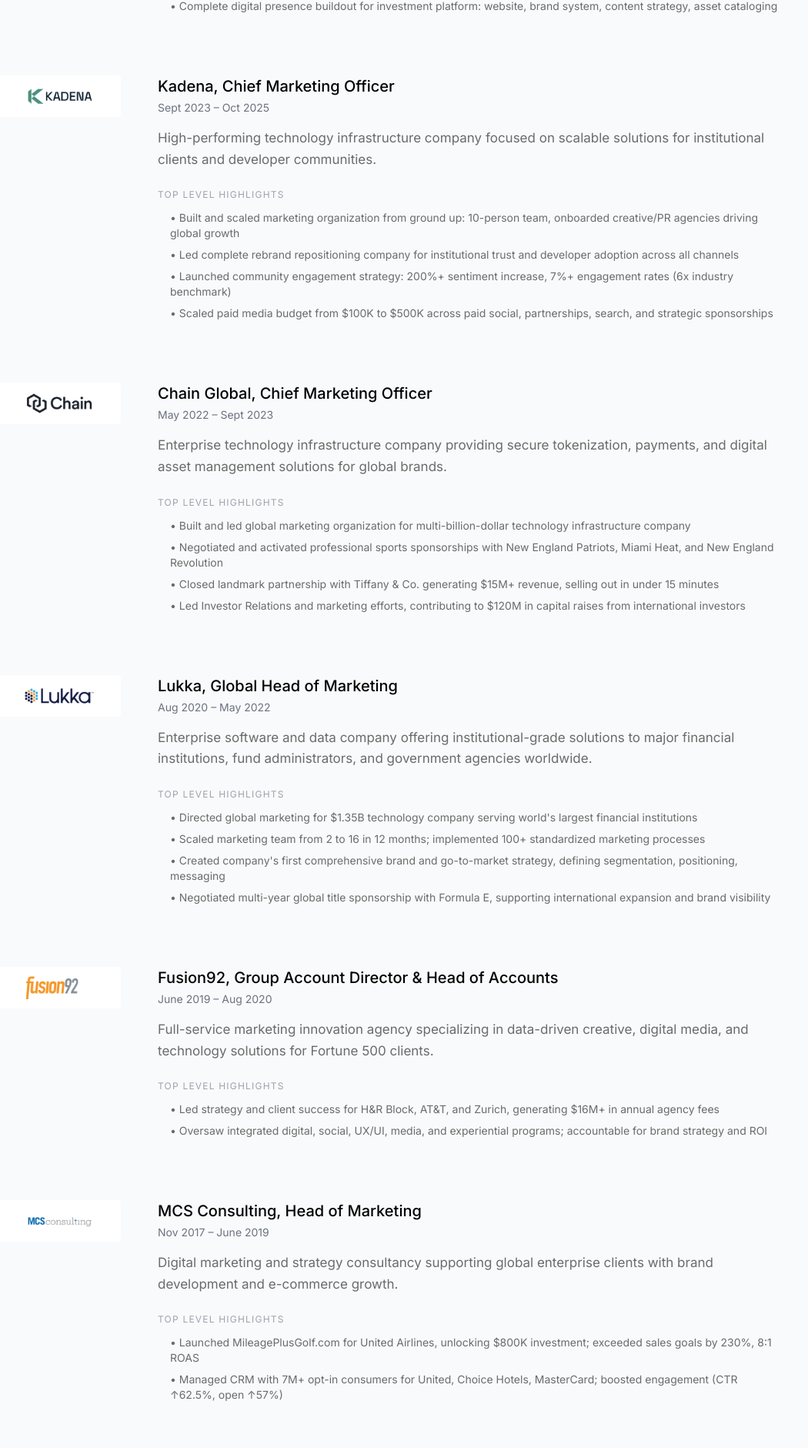
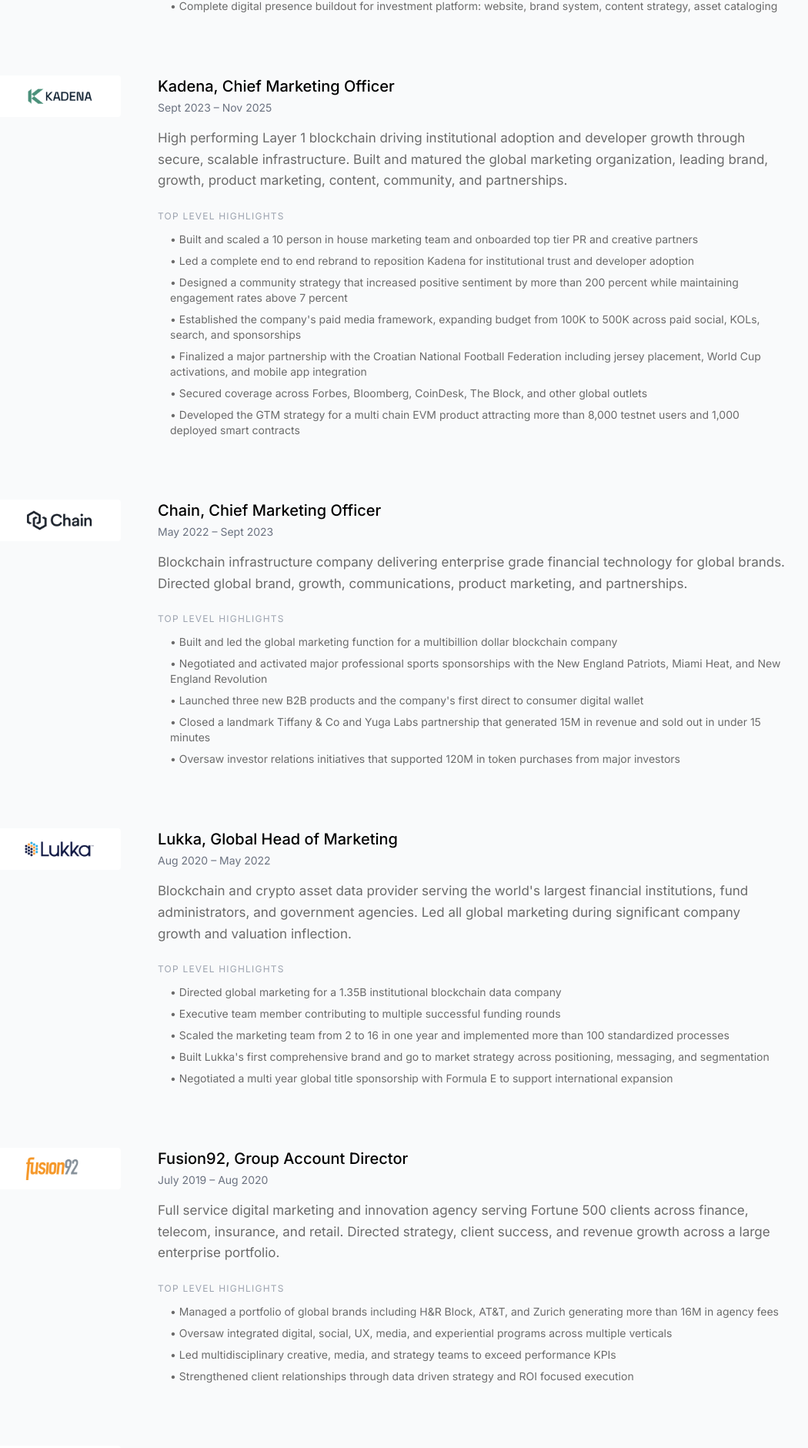
Before and after one commit to mrh1976/mherron, a Next.js app: page / in a window 1280 px wide. Shown: the part 2438-4319 px from the top of the page at 77% size, without its empty margins (131-1181 px from the left). Built offline with nearby package versions, Linux system fonts and the light colour scheme.

Commit message:
Update content.ts

```diff
--- a/content.ts
+++ b/content.ts
@@ -2,7 +2,7 @@
   personal: {
     name: "Mike Herron",
     title: "Chief Marketing Officer",
-    email: "mike@mherron.com",
+    email: "mherron54@gmail.com",
     linkedin: "https://www.linkedin.com/in/mherron54",
     location: "Chicago, IL",
   },
@@ -43,26 +43,30 @@
       id: "kadena",
       company: "Kadena",
       role: "Chief Marketing Officer",
-      period: "Sept 2023 – Oct 2025",
-      description: "High-performing technology infrastructure company focused on scalable solutions for institutional clients and developer communities.",
+      period: "Sept 2023 – Nov 2025",
+      description: "High performing Layer 1 blockchain driving institutional adoption and developer growth through secure, scalable infrastructure. Built and matured the global marketing organization, leading brand, growth, product marketing, content, community, and partnerships.",
       achievements: [
-        "Built and scaled marketing organization from ground up: 10-person team, onboarded creative/PR agencies driving global growth",
-        "Led complete rebrand repositioning company for institutional trust and developer adoption across all channels",
-        "Launched community engagement strategy: 200%+ sentiment increase, 7%+ engagement rates (6x industry benchmark)",
-        "Scaled paid media budget from $100K to $500K across paid social, partnerships, search, and strategic sponsorships",
+        "Built and scaled a 10 person in house marketing team and onboarded top tier PR and creative partners",
+        "Led a complete end to end rebrand to reposition Kadena for institutional trust and developer adoption",
+        "Designed a community strategy that increased positive sentiment by more than 200 percent while maintaining engagement rates above 7 percent",
+        "Established the company's paid media framework, expanding budget from 100K to 500K across paid social, KOLs, search, and sponsorships",
+        "Finalized a major partnership with the Croatian National Football Federation including jersey placement, World Cup activations, and mobile app integration",
+        "Secured coverage across Forbes, Bloomberg, CoinDesk, The Block, and other global outlets",
+        "Developed the GTM strategy for a multi chain EVM product attracting more than 8,000 testnet users and 1,000 deployed smart contracts",
       ],
     },
     {
       id: "chain",
-      company: "Chain Global",
+      company: "Chain",
       role: "Chief Marketing Officer",
       period: "May 2022 – Sept 2023",
-      description: "Enterprise technology infrastructure company providing secure tokenization, payments, and digital asset management solutions for global brands.",
+      description: "Blockchain infrastructure company delivering enterprise grade financial technology for global brands. Directed global brand, growth, communications, product marketing, and partnerships.",
       achievements: [
-        "Built and led global marketing organization for multi-billion-dollar technology infrastructure company",
-        "Negotiated and activated professional sports sponsorships with New England Patriots, Miami Heat, and New England Revolution",
-        "Closed landmark partnership with Tiffany & Co. generating $15M+ revenue, selling out in under 15 minutes",
-        "Led Investor Relations and marketing efforts, contributing to $120M in capital raises from international investors",
+        "Built and led the global marketing function for a multibillion dollar blockchain company",
+        "Negotiated and activated major professional sports sponsorships with the New England Patriots, Miami Heat, and New England Revolution",
+        "Launched three new B2B products and the company's first direct to consumer digital wallet",
+        "Closed a landmark Tiffany & Co and Yuga Labs partnership that generated 15M in revenue and sold out in under 15 minutes",
+        "Oversaw investor relations initiatives that supported 120M in token purchases from major investors",
       ],
     },
     {
@@ -70,23 +74,26 @@
       company: "Lukka",
       role: "Global Head of Marketing",
       period: "Aug 2020 – May 2022",
-      description: "Enterprise software and data company offering institutional-grade solutions to major financial institutions, fund administrators, and government agencies worldwide.",
+      description: "Blockchain and crypto asset data provider serving the world's largest financial institutions, fund administrators, and government agencies. Led all global marketing during significant company growth and valuation inflection.",
       achievements: [
-        "Directed global marketing for $1.35B technology company serving world's largest financial institutions",
-        "Scaled marketing team from 2 to 16 in 12 months; implemented 100+ standardized marketing processes",
-        "Created company's first comprehensive brand and go-to-market strategy, defining segmentation, positioning, messaging",
-        "Negotiated multi-year global title sponsorship with Formula E, supporting international expansion and brand visibility",
+        "Directed global marketing for a 1.35B institutional blockchain data company",
+        "Executive team member contributing to multiple successful funding rounds",
+        "Scaled the marketing team from 2 to 16 in one year and implemented more than 100 standardized processes",
+        "Built Lukka's first comprehensive brand and go to market strategy across positioning, messaging, and segmentation",
+        "Negotiated a multi year global title sponsorship with Formula E to support international expansion",
       ],
     },
     {
       id: "fusion92",
       company: "Fusion92",
-      role: "Group Account Director & Head of Accounts",
-      period: "June 2019 – Aug 2020",
-      description: "Full-service marketing innovation agency specializing in data-driven creative, digital media, and technology solutions for Fortune 500 clients.",
+      role: "Group Account Director",
+      period: "July 2019 – Aug 2020",
+      description: "Full service digital marketing and innovation agency serving Fortune 500 clients across finance, telecom, insurance, and retail. Directed strategy, client success, and revenue growth across a large enterprise portfolio.",
       achievements: [
-        "Led strategy and client success for H&R Block, AT&T, and Zurich, generating $16M+ in annual agency fees",
-        "Oversaw integrated digital, social, UX/UI, media, and experiential programs; accountable for brand strategy and ROI",
+        "Managed a portfolio of global brands including H&R Block, AT&T, and Zurich generating more than 16M in agency fees",
+        "Oversaw integrated digital, social, UX, media, and experiential programs across multiple verticals",
+        "Led multidisciplinary creative, media, and strategy teams to exceed performance KPIs",
+        "Strengthened client relationships through data driven strategy and ROI focused execution",
       ],
     },
     {
@@ -94,10 +101,67 @@
       company: "MCS Consulting",
       role: "Head of Marketing",
       period: "Nov 2017 – June 2019",
-      description: "Digital marketing and strategy consultancy supporting global enterprise clients with brand development and e-commerce growth.",
+      description: "Digital marketing and strategy consultancy supporting global enterprise clients with e-commerce growth, brand development, and full funnel marketing execution across travel, hospitality, and financial sectors.",
       achievements: [
-        "Launched MileagePlusGolf.com for United Airlines, unlocking $800K investment; exceeded sales goals by 230%, 8:1 ROAS",
-        "Managed CRM with 7M+ opt-in consumers for United, Choice Hotels, MasterCard; boosted engagement (CTR ↑62.5%, open ↑57%)",
+        "Launched United Airlines' MileagePlusGolf.com, unlocking 800K in private investment and exceeding pre launch sales goals by 230 percent",
+        "Achieved 8:1 ROAS through optimized paid media and lifecycle marketing",
+        "Negotiated 200K in brand partnerships to generate ongoing monthly revenue streams",
+        "Directed content, influencer marketing, and e-commerce integrations for major enterprise clients",
+      ],
+    },
+    {
+      id: "uscc",
+      company: "US Cellular",
+      role: "Senior Manager, Digital & Social Media",
+      period: "Dec 2013 – Nov 2017",
+      description: "Major national wireless carrier. Led digital, social, and brand marketing for B2C, B2B, and HR audiences across national markets. Managed an 11 person team responsible for digital content, performance marketing, and social strategy.",
+      achievements: [
+        "Increased annual revenues by 14 percent through new partner acquisition programs",
+        "Grew digital and social budgets by more than 1,200 percent while improving ROI",
+        "Produced 200+ branded videos generating 50M+ views and a 9 point lift in brand consideration",
+        "Collaborated with Disney, Lucasfilm, Apple, Samsung, Google, MLB, NCAA, and NBA",
+        "Digital and social channels delivered 40 percent of all online gross adds at a lower acquisition cost",
+      ],
+    },
+    {
+      id: "solo",
+      company: "Solo Cup Company",
+      role: "Manager, Online Engagement",
+      period: "April 2011 – Dec 2013",
+      description: "National consumer products company known for one of the most recognizable brands in retail and food service. Led digital engagement, influencer marketing, and social strategy supporting large scale consumer growth.",
+      achievements: [
+        "Directed influencer and blogger programs that generated more than 6 million impressions per year and expanded national brand visibility",
+        "Managed a 900k social media budget and led an 11 person team across internal contributors and two agency partners",
+        "Increased social engagement rates by an estimated 40 percent through targeted campaigns, platform testing, and audience segmentation",
+        "Improved website traffic by an estimated 35 percent after leading the consumer site redesign and strengthening SEO and SEM programs",
+        "Delivered double digit growth in campaign reach and participation across national promotions by launching new social activation frameworks",
+      ],
+    },
+    {
+      id: "xfo",
+      company: "XFO Mixed Martial Arts",
+      role: "Partner",
+      period: "Jan 2011 – May 2017",
+      description: "Mixed martial arts promotion recognized as one of the premier combat sports organizations in the Midwest. Led brand development, event growth, and commercial strategy for one of the longest running regional MMA promotions in the United States.",
+      achievements: [
+        "Helped build the XFO into the Midwest's leading MMA organization, sending more than 100 fighters to the UFC",
+        "Oversaw attendee experience marketing and audience growth that increased regional visibility and boosted average event attendance by an estimated 30 percent",
+        "Grew sponsorship and partnership revenue through local and regional brand deals, securing six figure annual commitments",
+        "Expanded ticket sales year over year through targeted promotion, fighter storytelling, and market specific activations",
+        "Managed event promotion, sponsorships, and operational planning across more than a decade of live events, culminating in the UFC purchasing the full fight library for exclusive distribution on UFC Fight Pass",
+      ],
+    },
+    {
+      id: "earlier-career",
+      company: "Earlier Career",
+      role: "E-Commerce & Brand Marketing",
+      period: "1999 – 2011",
+      description: "Progressive leadership roles across hospitality, sports marketing, and e-commerce spanning 12 years of brand development and revenue growth.",
+      achievements: [
+        "Marketing Manager — Benchmark Hospitality (2009–2011)",
+        "Director of Sales & Marketing — KemperSports (2007–2009)",
+        "Business Development Manager — Excel Golf Products (2001–2007)",
+        "E-Commerce Manager — Tour Edge Golf (1999–2001)",
       ],
     },
   ],
```
